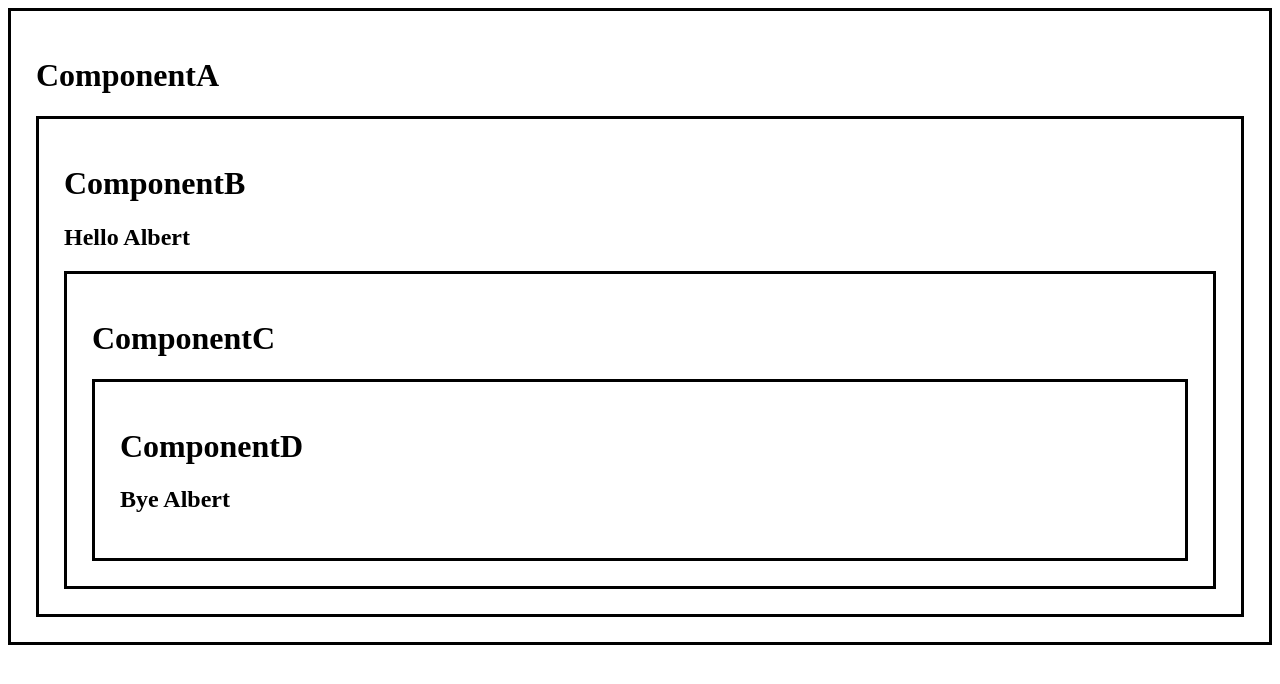
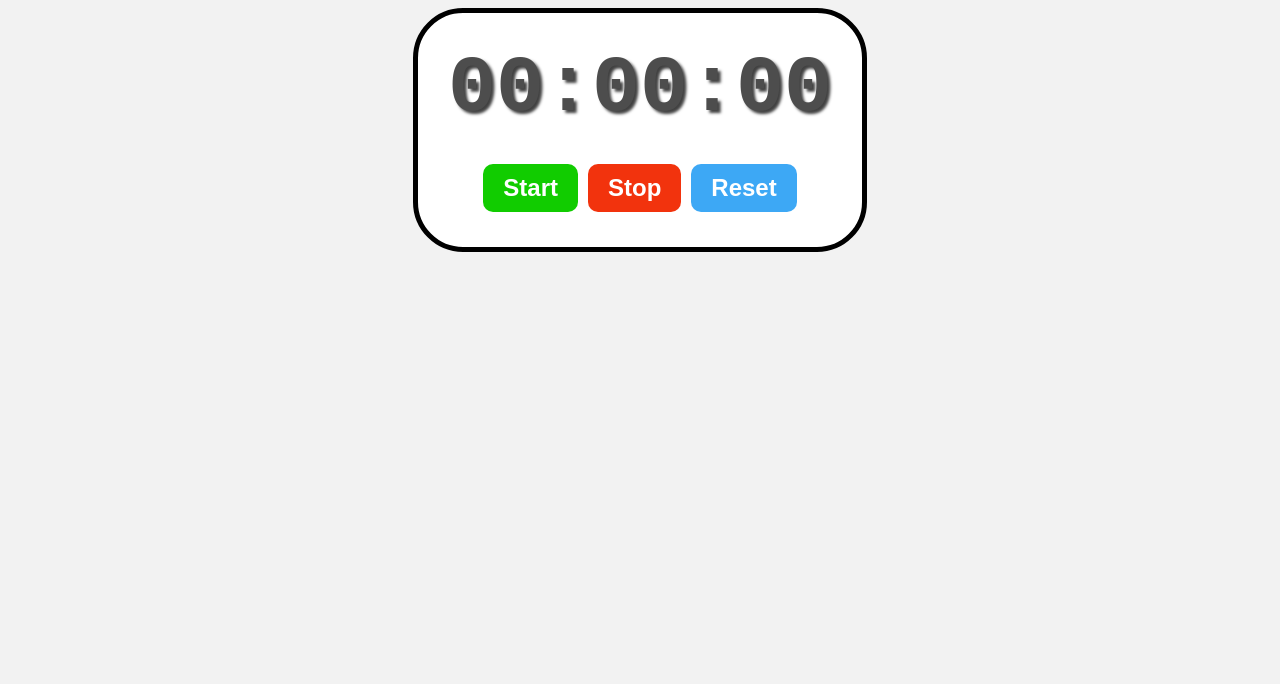
Before and after one commit to Stsama/react-course, a React (Vite) app in the folder my-react-app/: page / in a window 1280 px wide. Shown: the top 684 px of the page. Built offline with nearby package versions, Linux system fonts and the light colour scheme.

Commit message:
StopWatch app in react

```diff
--- a/my-react-app/src/App.jsx
+++ b/my-react-app/src/App.jsx
@@ -1,9 +1,9 @@
-import ComponentA from "./ComponentA";
+import StopWatch from "./StopWatch";
 function App() {
 
 
   return(
-    <ComponentA />
+    <StopWatch />
   );
 }
 
--- /dev/null
+++ b/my-react-app/src/StopWatch.jsx
@@ -0,0 +1,60 @@
+import React, {useState, useEffect, useRef} from 'react'
+
+const StopWatch = () => {
+    const [isRunning, setIsRunning] = useState(false);
+    const [elapsedTime, setElapsedTime] = useState(0);
+    const intervalRef = useRef(null);
+    const startTimeRef = useRef(0);
+    useEffect(() => {
+        if(isRunning) {
+            intervalRef.current = setInterval(() => {
+                setElapsedTime(Date.now() - startTimeRef.current);
+            }, 10);
+        }
+
+        return () => {
+            clearInterval(intervalRef.current);
+        };
+
+    }, [isRunning]);
+
+    const start = () => {
+        setIsRunning(true);
+        startTimeRef.current = Date.now() - elapsedTime;
+
+    };
+    const stop = () => {
+        setIsRunning(false);
+    };
+    const reset = () => {
+        setIsRunning(false);
+        setElapsedTime(0);
+    };
+
+    const formatTime = () => {
+        let hour = Math.floor(elapsedTime / 3600000);
+        let minute = Math.floor((elapsedTime % 3600000) / 60000);
+        let second = Math.floor((elapsedTime % 60000) / 1000);
+        let centisecond = Math.floor((elapsedTime % 1000) / 10);
+
+        hour = String(hour).padStart(2, '0');
+        minute = String(minute).padStart(2, '0');
+        second = String(second).padStart(2, '0');
+        centisecond = String(centisecond).padStart(2, '0');
+        return `${minute}:${second}:${centisecond}`;
+    };
+
+
+  return (
+    <div className='stopwatch'>
+        <div className="display">{formatTime()} </div>
+        <div className="controls">
+            <button className='start-button' onClick={start}>Start</button>
+            <button className='stop-button' onClick={stop}>Stop</button>
+            <button className='reset-button' onClick={reset}>Reset</button>
+        </div>
+    </div>
+  )
+}
+
+export default StopWatch
--- a/my-react-app/src/index.css
+++ b/my-react-app/src/index.css
@@ -1,9 +1,9 @@
 /* body{
     font-family: Arial, Helvetica, sans-serif;
     background-color: hsl(0, 0%, 10%);
-}
+/* } */
 
-.color-picker-container{
+/* .color-picker-container{
     display: flex;
     align-items: center;
     flex-direction: column;
@@ -110,7 +110,7 @@ li{
     margin-left: 10px;
 } */
 
-
+/* ===================================Digital Clock ======================= */
 /* body{
     background-image: url(assets/mountains-8391433_1280.jpg);
     background-position: center;
@@ -139,7 +139,67 @@ li{
     text-shadow: 3px 3px 3px hsla(0, 0%, 0%, 0.75);
 } */
 
-.box{
+/* .box{
     border: 3px solid;
     padding: 25px;
+} */
+
+/* ===================================StopWatch App======================= */
+
+body{
+    display: flex;
+    flex-direction: column;
+    align-items: center;
+    background-color: hsl(0, 0%, 95%);
 }
+
+.stopwatch{
+    display: flex;
+    flex-direction: column;
+    align-items: center;
+    border: 5px solid;
+    border-radius: 50px;
+    padding: 30px;
+    background-color: white;
+}
+
+.display{
+    font-size: 5rem;
+    font-family: monospace;
+    font-weight: bold;
+    color: hsl(0, 0%, 30%);
+    text-shadow: 3px 3px 3px hsla(0, 0%, 0%, 0.75);
+    margin-bottom: 25px;
+}
+.controls button{
+    font-size: 1.5rem;
+    font-weight: bold;
+    padding: 10px 20px;
+    margin: 5px;
+    min-width: 125;
+    border: none;
+    border-radius: 10px;
+    cursor: pointer;
+    color: white;
+    transition: background-colors ;
+}
+
+.start-button{
+    background-color: hsl(115, 100%, 40%);
+}
+.start-button:hover{
+    background-color: hsl(115, 100%, 30%);
+}
+
+.stop-button{
+    background-color: hsl(10, 90%, 50%);
+}
+.stop-button:hover{
+    background-color: hsl(10, 90%, 60%);
+}
+.reset-button{
+    background-color: hsl(205, 90%, 60%);
+}
+.reset-button:hover{
+    background-color: hsl(205, 90%, 55%);
+}
--- a/my-react-app/src/main.jsx
+++ b/my-react-app/src/main.jsx
@@ -4,7 +4,7 @@ import App from './App.jsx'
 import './index.css'
 
 createRoot(document.getElementById('root')).render(
-  <StrictMode>
+
     <App />
-  </StrictMode>,
+
 )
```
Also changed, not shown: my-react-app/src/UseRef.jsx (added, +24 -0 lines).
